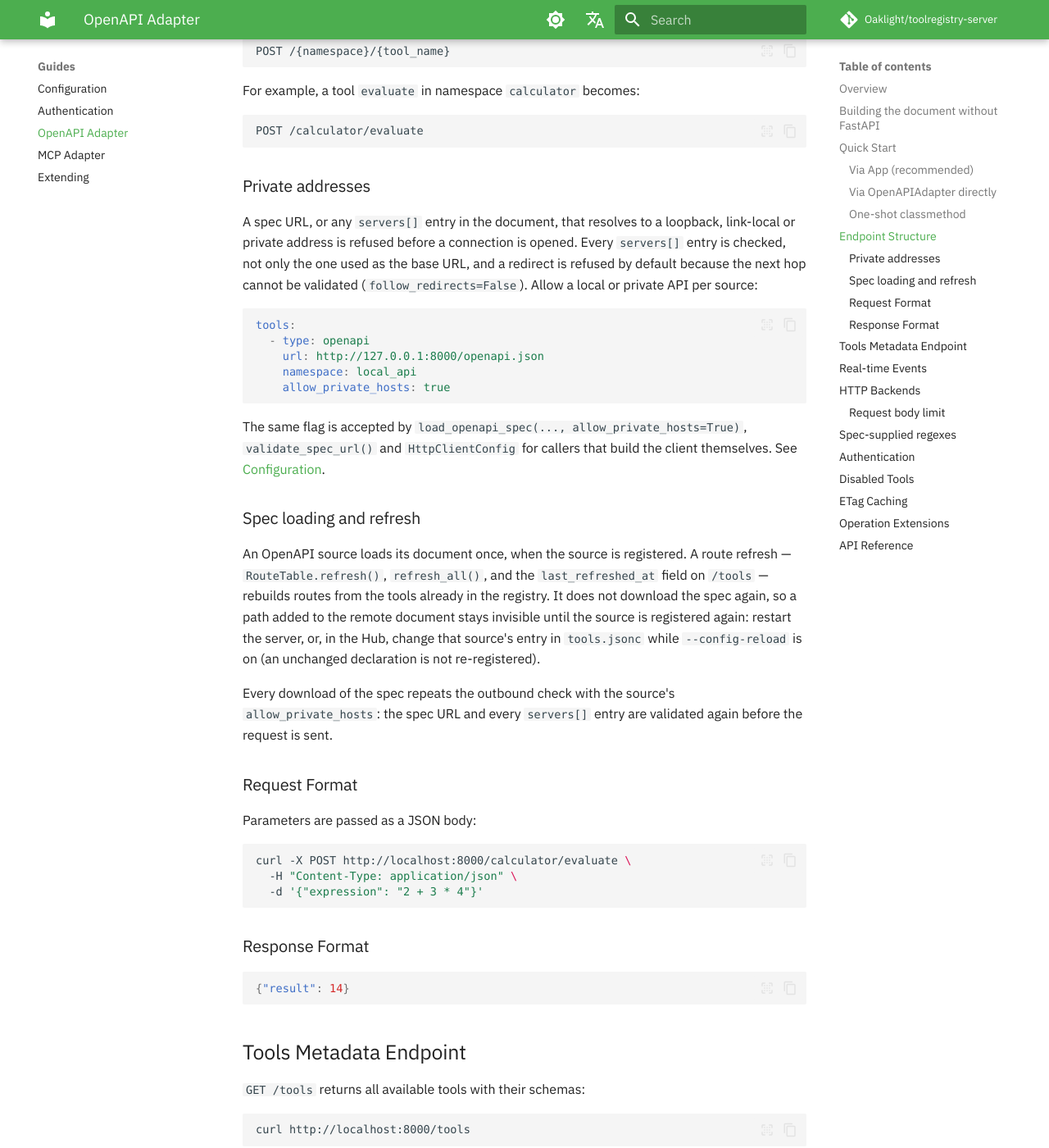
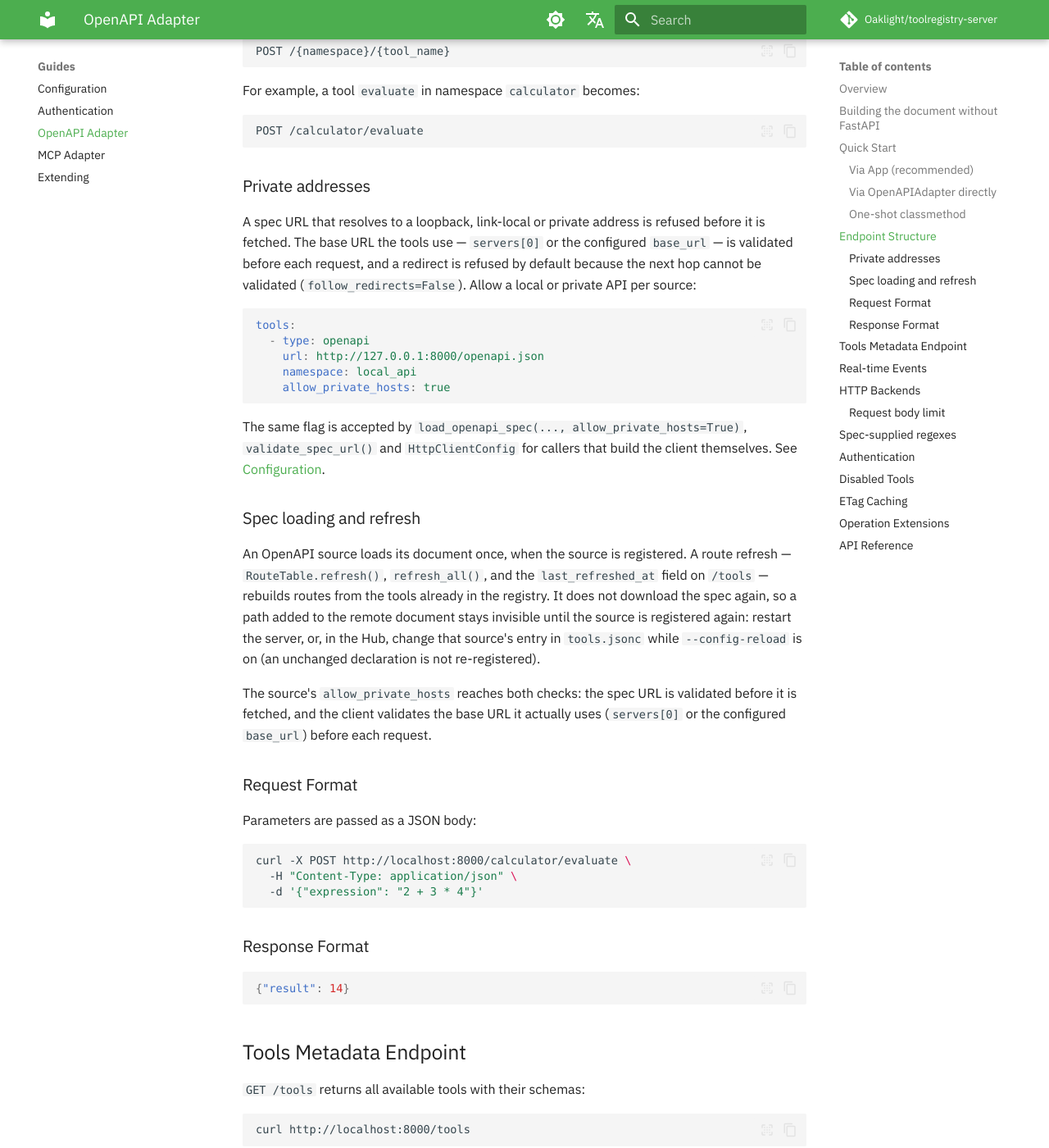
Before and after one commit to Oaklight/toolregistry-server, an MkDocs documentation site: the page built from docs/guides/openapi.md, in a window 1280 px wide and 1400 px high, scrolled down 2275 px. Shown: the whole window at 82% size. Built offline with MkDocs 1.6.1 and Material for MkDocs 9.7.7, drawn with Linux system fonts in a browser that asks for light colours; some web fonts are replaced; comment, search, counter and statistics services are not loaded.

Commit message:
docs(openapi): correct which URLs allow_private_hosts checks
The loader validates the spec URL only; the client validates the base URL
actually used (servers[0] or the configured base_url) before each request.
Only the admin registration path checks every servers[] entry. Fix the
openapi guide, the configuration table/paragraph and the 0.8.0 #176 entry.

````diff
--- a/docs/guides/openapi.md
+++ b/docs/guides/openapi.md
@@ -98,7 +98,11 @@ POST /calculator/evaluate
 
 ### Private addresses
 
-A spec URL, or any `servers[]` entry in the document, that resolves to a loopback, link-local or private address is refused before a connection is opened. Every `servers[]` entry is checked, not only the one used as the base URL, and a redirect is refused by default because the next hop cannot be validated (`follow_redirects=False`). Allow a local or private API per source:
+A spec URL that resolves to a loopback, link-local or private address is
+refused before it is fetched. The base URL the tools use — `servers[0]` or the
+configured `base_url` — is validated before each request, and a redirect is
+refused by default because the next hop cannot be validated
+(`follow_redirects=False`). Allow a local or private API per source:
 
 ```yaml
 tools:
@@ -120,9 +124,9 @@ remote document stays invisible until the source is registered again: restart
 the server, or, in the Hub, change that source's entry in `tools.jsonc` while
 `--config-reload` is on (an unchanged declaration is not re-registered).
 
-Every download of the spec repeats the outbound check with the source's
-`allow_private_hosts`: the spec URL and every `servers[]` entry are validated
-again before the request is sent.
+The source's `allow_private_hosts` reaches both checks: the spec URL is
+validated before it is fetched, and the client validates the base URL it
+actually uses (`servers[0]` or the configured `base_url`) before each request.
 
 ### Request Format
 
````
Also changed, not shown: docs/changelog.md (+1 -1 lines), docs/guides/configuration.md (+2 -2 lines).
